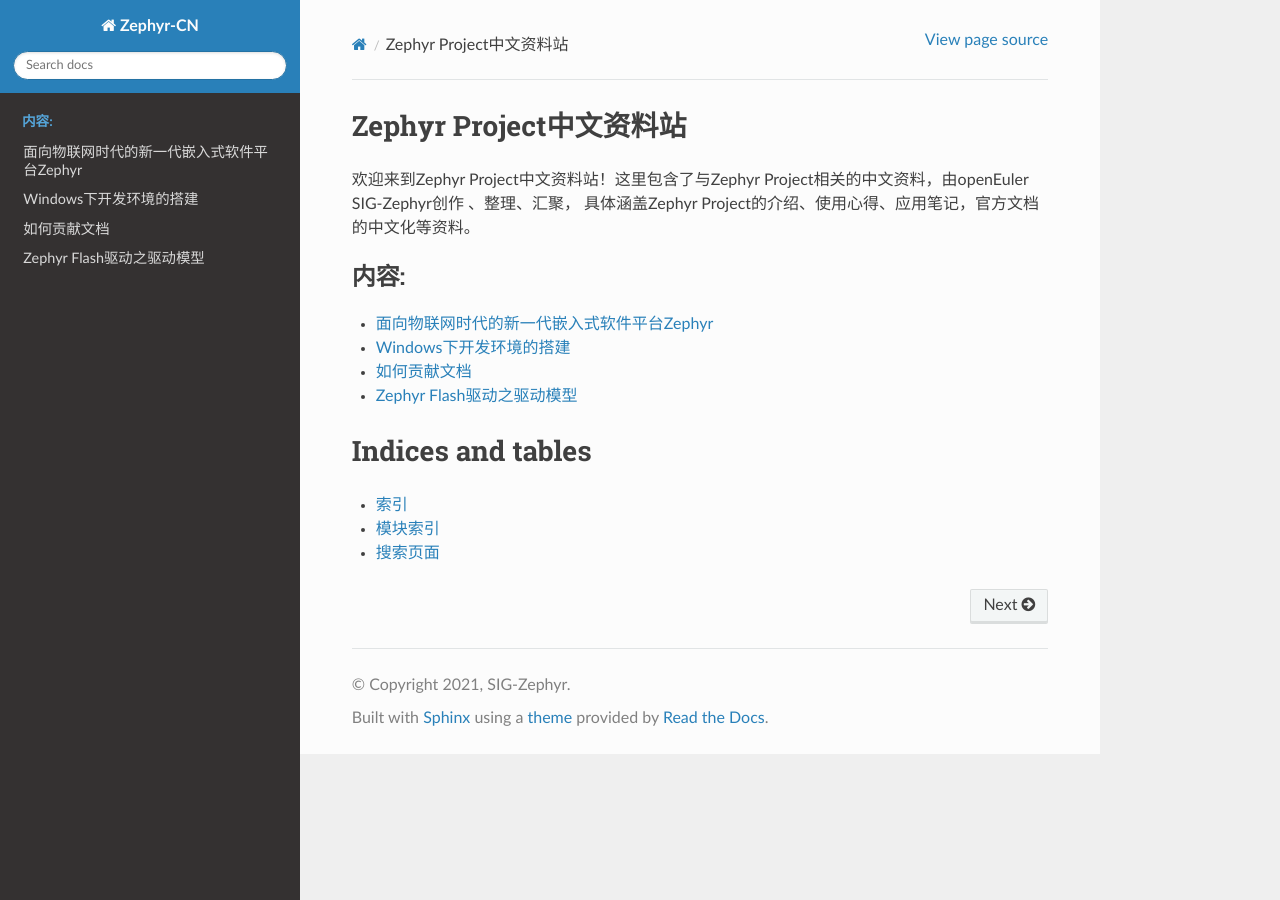
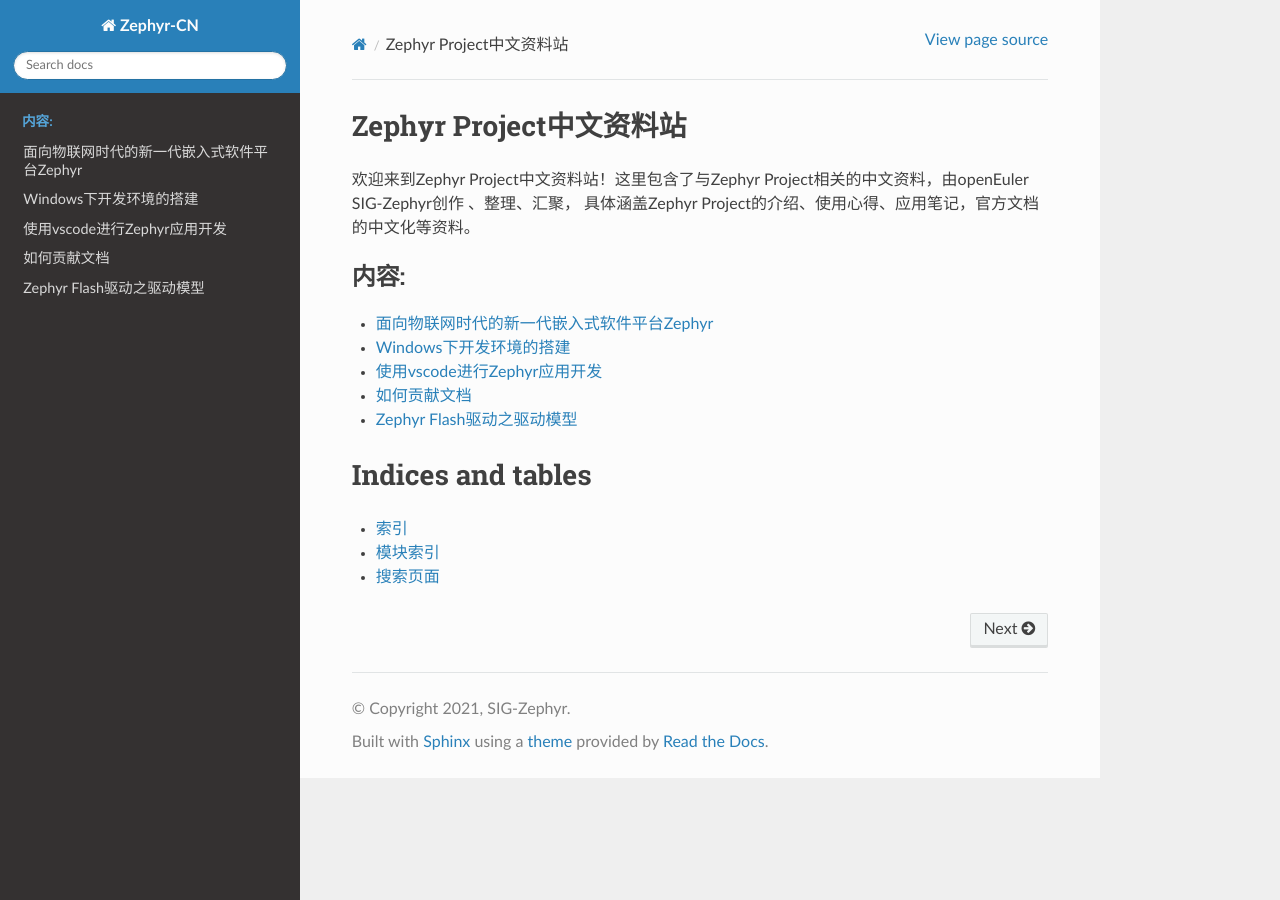
Before and after one commit to openeuler-mirror/zephyr-cn, a Sphinx documentation site: the page built from doc/source/index.rst, in a window 1280 px wide. Built offline with Sphinx 7.4.7 and the Read the Docs theme 2.0.0, drawn with Linux system fonts in a browser that asks for light colours; part of the change alters nothing that is shown.

Commit message:
doc: add doc for using vscode to develop zephyr
add doc for using vscode to develop zephyr

Signed-off-by: Wayne Ren <renwei41@huawei.com>

```diff
--- /dev/null
+++ b/doc/source/develop/vscode.rst
@@ -0,0 +1,113 @@
+ .. _develop_vscode:
+
+
+使用vscode进行Zephyr应用开发
+##############################
+
+背景
+=======
+
+许多使用者在进行Zephyr开发时，一大需求就是希望能够使用图形化的IDE进行开发，如像Keil、IAR、CodeWarrior、Eclipse。其实作为一个相对大型的嵌入式软件平台，Zephyr并没有与之完美
+配套的IDE，正如也很难找到与Linux内核开发配套的IDE一样。Zephyr社区中主流进行开发的方式是采用编辑器（vim, sublime)等编辑代码，再在命令行中通过一系列工具，如west、ninja, make
+进行编译、调试等。这种方式的优点是一旦熟练掌握后便十分灵活方便，但缺点是相应的学习曲线很长，需求熟悉掌握很多工具，而且有时命令行的效率确实不如图形化的方式，例如调试、浏览代码的场合。
+
+新一代编辑器vscode的快速发展以及其丰富的插件体系，使得采用类似IDE的方式进行zephyr开发成为可能，虽然不能解决所有问题，有时还需要结合命令行去完成部分工作，还是值得一试的。本章主要介绍
+如何使用vscode进行Zephyr应用开发，主要完成如下任务：
+
+- **高效的代码浏览**
+- **Zephyr应用的编译与构建**
+- **Zephyr应用的调试**
+- **Zephyr的代码提交（待完成）**
+
+.. note::
+
+    Zephyr构建系统的核心是**west+cmake+python工具**, 采用命令行可以完成所有的开发工作，IDE的图形化开发方式是建立在构建系统之上的“皮”， 皮可以换，可以是eclipse，也可以是vscode，
+    但本体不会变化。
+
+准备工作
+==========
+
+本章所描述的工作都是在Linux环境下实现，所使用的系统为Debian 11，相关内容经简单修改后同样适用于Windows环境。Windows下的Zephyr开发环境可以参见 :ref:`develop_windows`。
+
+首先需要下载并安装好vscode, 并推荐安装如下vscode扩展插件：
+
+.. csv-table:: vscode插件列表
+    :header: "插件名", "用途"
+    :widths: 100,100
+
+    "C/C++", "C/C++ IntelliSense, 调试与代码浏览"
+    "CMake", "CMake语言支持"
+    "kconfig", "kconfig语言支持"
+    "Arm Assembly", "arm汇编语言支持"
+    "nRF DeviceTree", "Zephyr DeviceTree支持"
+    "Trailing Spaces", "高亮行尾部多余空格"
+
+代码浏览
+==========
+
+* vscode workspace布局
+  建议采用vscode multi-root workspace的方式去布局相应文件结构，可参考如下结构：
+
+::
+
+    <vscode zephyr_workspace>
+    ├── zephyr  zephyr-os代码
+    ├── modules zephyr modules（按需添加）
+    ├── app     自定义zephyr应用（如果采用Zephyr自带的例子可以不需要
+    └── build   zephyr应用构建目录
+
+.. note::
+
+    为了避免zephyr的构建污染zephyr的git仓库，同时为了方便管理，建议把build目录单独存放
+
+* C/C++ IntelliSense配置
+
+vscode的C/C++ IntelliSense插件功能强大，但由于整个zephyr代码规模较大，IntelliSense的默认配置无法支撑，所以我们需要
+借助 :file:`compile_commands.json` 使得C/C++ IntelliSense能够准确找到相关代码。
+
+由于Zephyr的构建系统是基于CMake的，每次CMake配置之后会生成 :file:`compile_commands.json`，里面包含了本次构建所涉及的文件、编
+译器选项。需要注意的的是 :file:`compile_commands.json` 只包含了本次构建相关内容，不相关文件不会包含在里面，因此vscode的C/C++
+IntelliSense只会覆盖相关文件，例如如果构建过程中没使用网络相关功能，那么 :file:`subsys/net` 下的代码则不会被搜索。
+
+在整个vscode workspace层级（注意不是folder层级）设置C/C++ IntelliSense的 **compileCommands** 属性正确指
+向 :file:`compile_commands.json` 即可生效。具体的vscode workspace参考配置如下：
+
+    `zephyr vscode workspace参考配置 <https://gitee.com/openeuler/zephyr-cn/blob/master/vscode/zephyr.code-workspace>`_
+
+
+由于必须先配置CMake后才会有 :file:`compile_commands.json`，因此需要在build下通过如下方式生成：
+
+* 在build目录下，通过命令行生成：
+
+    .. code-block:: bash
+
+        cmake -DBOARD=<target board>  <path-to-zephyr-application>
+
+* 或者通过，运行 **编译与构建** 章节中所定义的 **Zephyr 配置** 任务进行
+
+编译与构建
+===========
+
+Zephyr的编译和构建核心是构建在命令行之上的，要实现vscode和Zephyr构建系统的对接，需要使用vscode的 **task** 机制，即为
+vscode配置一系列Zephyr相关的task。由于这些task是和构建相关，因此相关实现放在 :file：`build/.vscode/tasks.json` 中，
+参考实现如下：
+
+    `zephyr vscode tasks参考配置 <https://gitee.com/openeuler/zephyr-cn/blob/master/vscode/.vscode/tasks.json>`_
+
+有了如上一系列tasks配置之后，就可以在vscode的 **Run Task** 中选择相应的zephyr任务，如构建，menuconfig, clean等。
+
+调试
+=========
+
+Zephyr默认的调试界面的是gdb, 要实现vscode和Zephyr调试界面的对接，需要使用vscode的 **lanuch** 机制，即为
+vscode配置一系列Zephyr相关的run。由于这些task是和构建相关，因此相关实现放在 :file：`build/.vscode/launch.json` 中，
+参考实现如下：
+
+    `zephyr vscode lauch参考配置 <https://gitee.com/openeuler/zephyr-cn/blob/master/vscode/.vscode/launch.json>`_
+
+有了如上一系列launch配置之后，就可以在vscode中唤起gdb,并通过图形化的方式进行调试，包括单步运行、断点、查看变量等等。
+
+代码提交
+==========
+
+参与Zephyr社区的代码提交，核心是掌握git相关技巧。当前还是建议通过命令行的方式进行git操作。
--- a/doc/source/index.rst
+++ b/doc/source/index.rst
@@ -16,6 +16,7 @@ Zephyr Project中文资料站
 
    introduction/overview.rst
    develop/windows.rst
+   develop/vscode.rst
    develop/write_doc.rst
    develop/driver/flash_introduction.rst
 
```
